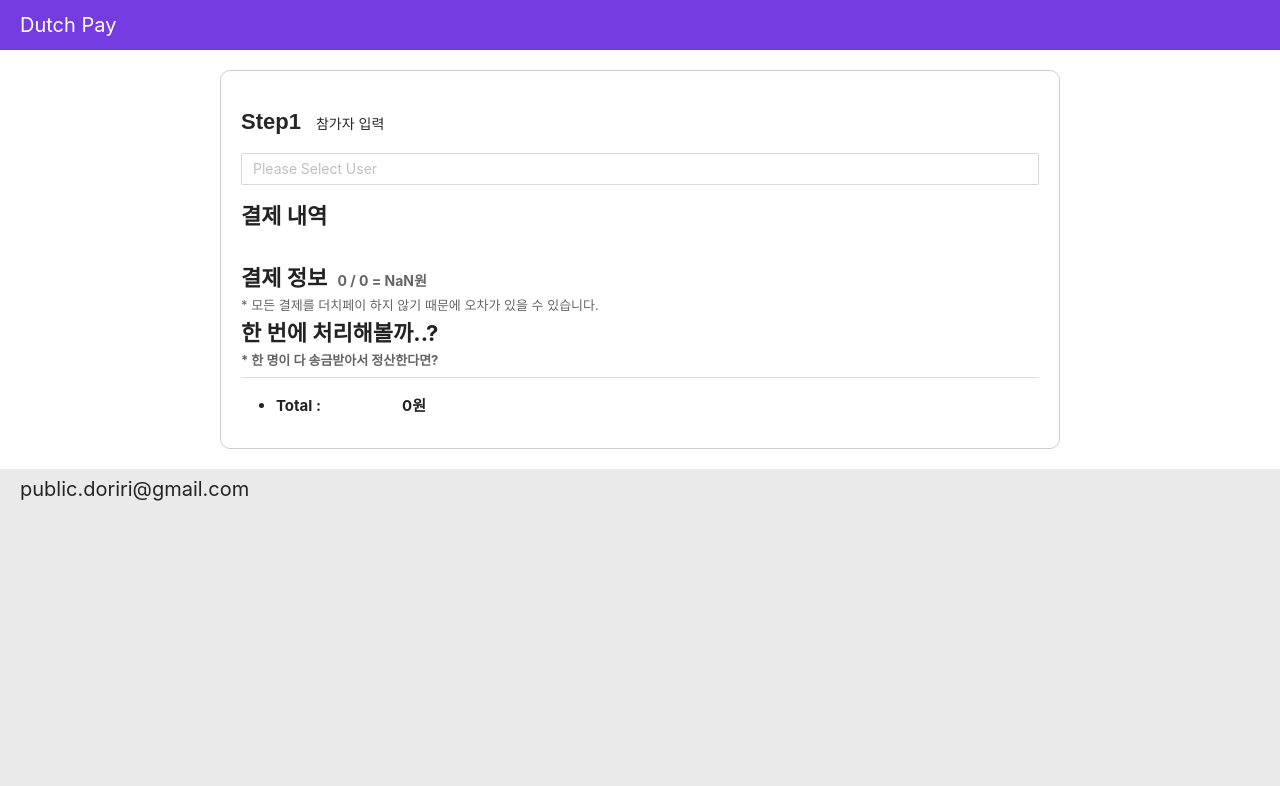
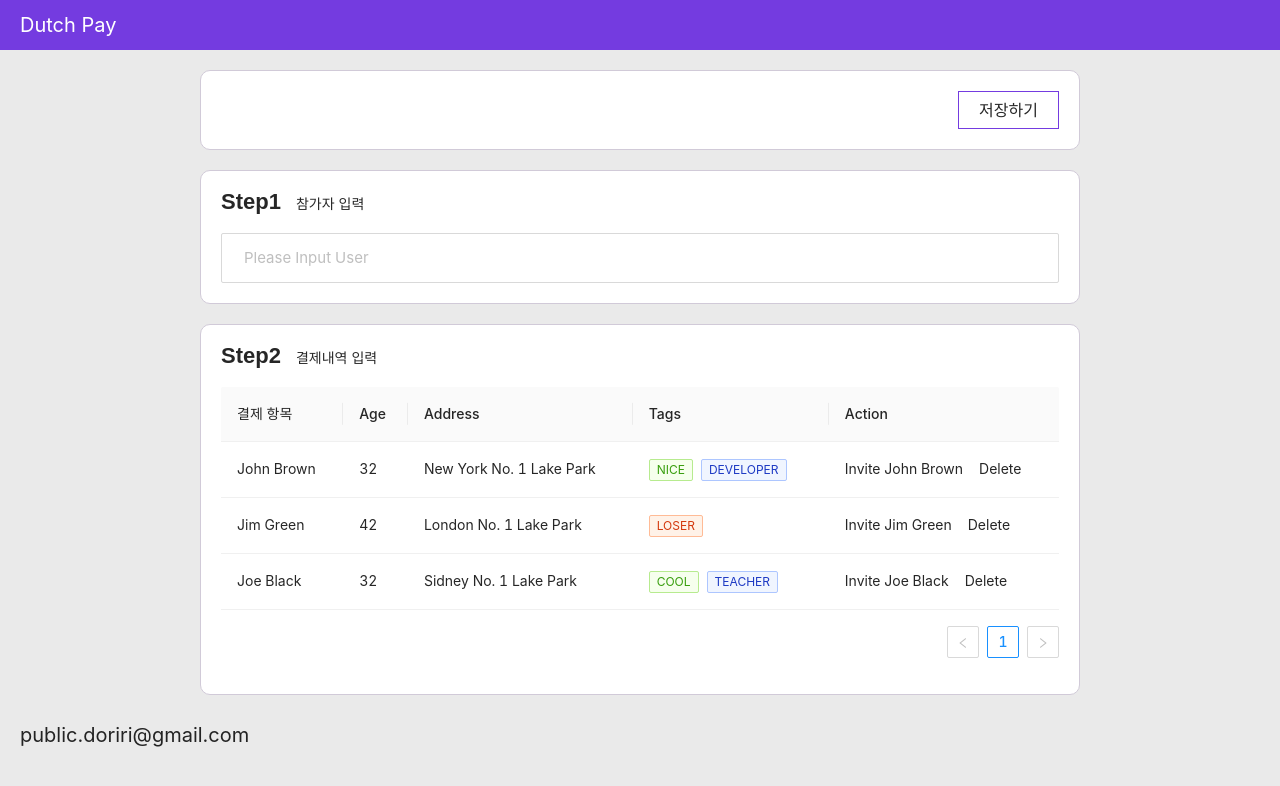
Before and after one commit to minhyeong-jang/dutch-pay, a React (Create React App) app: page / in a window 1280 px wide. Shown: the top 786 px of the page. Built offline with nearby package versions, Linux system fonts and the light colour scheme.

Commit message:
feat: 결제내역 초기 파일 설정

```diff
--- a/src/modules/dutch/components/Layout/TemplateOptions.tsx
+++ b/src/modules/dutch/components/Layout/TemplateOptions.tsx
@@ -9,6 +9,7 @@ export const TemplateOptions: FC = () => {
   );
 };
 const StyledContainer = styled.div`
+  ${({ theme }) => theme.layout.section};
   display: flex;
   flex-direction: row;
   text-align: right;
@@ -16,5 +17,6 @@ const StyledContainer = styled.div`
 const StyledButton = styled.button`
   padding: 10px 20px;
   background: none;
+  margin-left: auto;
   border: 1px solid ${({ theme }) => theme.color.point};
 `;
--- /dev/null
+++ b/src/modules/dutch/components/Payment/PaymentTable.tsx
@@ -0,0 +1,85 @@
+import { Space, Table, Tag } from "antd";
+import React, { FC } from "react";
+import styled from "styled-components";
+
+export const PaymentTable: FC = () => {
+  const columns = [
+    {
+      title: "결제 항목",
+      dataIndex: "name",
+      key: "name",
+      render: (text: string) => <a>{text}</a>,
+    },
+    {
+      title: "Age",
+      dataIndex: "age",
+      key: "age",
+    },
+    {
+      title: "Address",
+      dataIndex: "address",
+      key: "address",
+    },
+    {
+      title: "Tags",
+      key: "tags",
+      dataIndex: "tags",
+      render: (tags: string[]) => (
+        <>
+          {tags.map((tag) => {
+            let color = tag.length > 5 ? "geekblue" : "green";
+            if (tag === "loser") {
+              color = "volcano";
+            }
+            return (
+              <Tag color={color} key={tag}>
+                {tag.toUpperCase()}
+              </Tag>
+            );
+          })}
+        </>
+      ),
+    },
+    {
+      title: "Action",
+      key: "action",
+      render: (text: any, record: any) => (
+        <Space size='middle'>
+          <a>Invite {record.name}</a>
+          <a>Delete</a>
+        </Space>
+      ),
+    },
+  ];
+
+  const data = [
+    {
+      key: "1",
+      name: "John Brown",
+      age: 32,
+      address: "New York No. 1 Lake Park",
+      tags: ["nice", "developer"],
+    },
+    {
+      key: "2",
+      name: "Jim Green",
+      age: 42,
+      address: "London No. 1 Lake Park",
+      tags: ["loser"],
+    },
+    {
+      key: "3",
+      name: "Joe Black",
+      age: 32,
+      address: "Sidney No. 1 Lake Park",
+      tags: ["cool", "teacher"],
+    },
+  ];
+
+  return (
+    <StyledContainer>
+      <Table columns={columns} dataSource={data} />
+    </StyledContainer>
+  );
+};
+const StyledContainer = styled.div``;
--- /dev/null
+++ b/src/modules/dutch/components/Payment/index.ts
@@ -0,0 +1 @@
+export * from "./PaymentTable";
--- a/src/modules/dutch/containers/DutchContainer.tsx
+++ b/src/modules/dutch/containers/DutchContainer.tsx
@@ -1,19 +1,28 @@
-import React, { FC } from "react";
+import React, { FC, useState } from "react";
 import styled from "styled-components";
 import { TemplateHeader, TemplateOptions } from "../components/Layout";
-import { useUserList } from "../hooks";
+import { usePaymentList, useUserList } from "../hooks";
+import { PaymentListContainer } from "./PaymentListContainer";
 import { UserListContainer } from "./UserListContainer";
 
 export const DutchContainer: FC = () => {
   const { userList, addUser, removeUser } = useUserList();
+  const {
+    paymentList,
+    addPayment,
+    removePayment,
+    editPayment,
+  } = usePaymentList();
 
   return (
     <StyledContainer>
+      <TemplateOptions />
       <UserListContainer
         userList={userList}
         removeUser={removeUser}
         addUser={addUser}
       />
+      <PaymentListContainer paymentList={paymentList} />
     </StyledContainer>
   );
 };
--- a/src/modules/dutch/containers/PaymentListContainer.tsx
+++ b/src/modules/dutch/containers/PaymentListContainer.tsx
@@ -2,6 +2,8 @@ import React, { FC } from "react";
 import styled, { keyframes } from "styled-components";
 import { PaymentItem } from "../pages";
 import { Select, Tag } from "antd";
+import { StepHeader } from "../components/Layout";
+import { PaymentTable } from "../components/Payment";
 
 interface Props {
   paymentList: PaymentItem[];
@@ -37,8 +39,9 @@ function tagRender(props: any) {
 
 export const PaymentListContainer: FC<Props> = ({ paymentList }) => {
   return (
-    <StyledContainer>
-      <StyledTitle>결제 내역</StyledTitle>
+    <StyledSection>
+      <StepHeader title='Step2' description='결제내역 입력' />
+      <PaymentTable />
       <StyledPaymentUl>
         {paymentList.map((payment, index) => (
           <StyledPaymentLi key={index}>
@@ -63,11 +66,11 @@ export const PaymentListContainer: FC<Props> = ({ paymentList }) => {
           </StyledPaymentLi>
         ))}
       </StyledPaymentUl>
-    </StyledContainer>
+    </StyledSection>
   );
 };
-const StyledContainer = styled.div`
-  margin-bottom: 40px;
+const StyledSection = styled.section`
+  ${({ theme }) => theme.layout.section};
 `;
 
 const StyledTitle = styled.div`
--- a/src/modules/dutch/containers/UserListContainer.tsx
+++ b/src/modules/dutch/containers/UserListContainer.tsx
@@ -16,16 +16,7 @@ export const UserListContainer: FC<Props> = ({
   addUser,
   removeUser,
 }) => {
-  return (
-    <StyledContainer>
-      <StepHeader title='Step1' description='참가자 입력' />
-
-      <Select
-        mode='tags'
-        placeholder='Please Select User'
-        value={userList.map((user) => user.userName)}
-        onChange={(value) => {
-          console.log(value);
+  const changeSelect = (value: string[]) => {
     if (value.length > userList.length) {
       addUser({
         userName: value[value.length - 1],
@@ -37,7 +28,16 @@ export const UserListContainer: FC<Props> = ({
       );
       removeUser(filteredUser[0].userName);
     }
-        }}
+  };
+
+  return (
+    <StyledSection>
+      <StepHeader title='Step1' description='참가자 입력' />
+      <Select
+        mode='tags'
+        placeholder='Please Input User'
+        value={userList.map((user) => user.userName)}
+        onChange={changeSelect}
         tagRender={(customTag) =>
           Tag({
             ...customTag,
@@ -46,18 +46,35 @@ export const UserListContainer: FC<Props> = ({
             ),
           })
         }
-        style={{
-          width: "100%",
-        }}
-        // labelInValue={true}
-        options={userList.map((user, index) => ({
+        options={userList.map((user) => ({
           value: user.userName,
           label: user.userName,
         }))}
       />
-    </StyledContainer>
+    </StyledSection>
   );
 };
-const StyledContainer = styled.div`
-  margin: 20px 0px;
+const StyledSection = styled.section`
+  ${({ theme }) => theme.layout.section};
+  .ant-select {
+    width: 100%;
+    font-size: 15px;
+
+    .ant-select-selection-placeholder {
+      left: 22px;
+    }
+    .ant-select-selector {
+      padding: 10px 15px;
+    }
+    .ant-tag {
+      margin-right: 6px;
+      font-size: 15px;
+      padding: 5px 10px;
+    }
+    .ant-tag-close-icon {
+      font-size: 12px;
+      vertical-align: middle;
+      margin: -3px 0 0 9px;
+    }
+  }
 `;
--- a/src/modules/dutch/hooks/index.ts
+++ b/src/modules/dutch/hooks/index.ts
@@ -1 +1,2 @@
 export * from "./useUserList";
+export * from "./usePaymentList";
--- /dev/null
+++ b/src/modules/dutch/hooks/usePaymentList.tsx
@@ -0,0 +1,24 @@
+import { useState } from "react";
+
+export interface PaymentItem {
+  title: string;
+  paymentPrice: number;
+  payerName: string;
+  participants: string[];
+}
+
+export const usePaymentList = () => {
+  const [paymentList, setPaymentList] = useState<PaymentItem[]>([]);
+
+  const addPayment = () => {};
+  const removePayment = () => {};
+  const editPayment = () => {};
+
+  return {
+    paymentList,
+    setPaymentList,
+    addPayment,
+    removePayment,
+    editPayment,
+  };
+};
--- a/src/modules/dutch/pages/DutchPage.tsx
+++ b/src/modules/dutch/pages/DutchPage.tsx
@@ -26,8 +26,7 @@ export const DutchPage: FC = () => {
   return (
     <DutchPageTemplate>
       <DutchContainer />
-      <PaymentListContainer paymentList={paymentList} />
-      <CalculateContainer userList={userList} paymentList={paymentList} />
+      {/* <CalculateContainer userList={userList} paymentList={paymentList} /> */}
     </DutchPageTemplate>
   );
 };
--- a/src/modules/dutch/pages/templates/DutchPageTemplate.tsx
+++ b/src/modules/dutch/pages/templates/DutchPageTemplate.tsx
@@ -27,12 +27,7 @@ const StyledWrap = styled.div`
   flex-direction: row;
   max-width: 1600px;
   margin: 0 auto;
-  background: white;
 `;
 const StyledSection = styled.section`
   flex: 1 1 auto;
-  margin: 20px;
-  border: 1px solid #d1cad8;
-  padding: 20px;
-  border-radius: 10px;
 `;
--- a/src/modules/shared/components/Select/Tag.tsx
+++ b/src/modules/shared/components/Select/Tag.tsx
@@ -27,12 +27,7 @@ export const Tag = ({ tagColor, label, value, closable, onClose }: any) => {
     return <></>;
   }
   return (
-    <AntdTag
-      color={tagColor[0].tagColor}
-      closable={closable}
-      onClose={onClose}
-      style={{ marginRight: 3 }}
-    >
+    <AntdTag color={tagColor[0].tagColor} closable={closable} onClose={onClose}>
       {value}
     </AntdTag>
   );
--- a/src/styles/theme/theme.ts
+++ b/src/styles/theme/theme.ts
@@ -36,8 +36,17 @@ const mediaQuery = {
 const color = {
   point: "#743BE0",
 };
-
+const layout = {
+  section: `
+    margin: 20px 0px;
+    border: 1px solid #d1cad8;
+    padding: 20px;
+    border-radius: 10px;
+    background: white;
+  `,
+};
 export const theme = {
   mediaQuery,
   color,
+  layout,
 };
```
Lines whose indentation alone changed are shown as unchanged.
